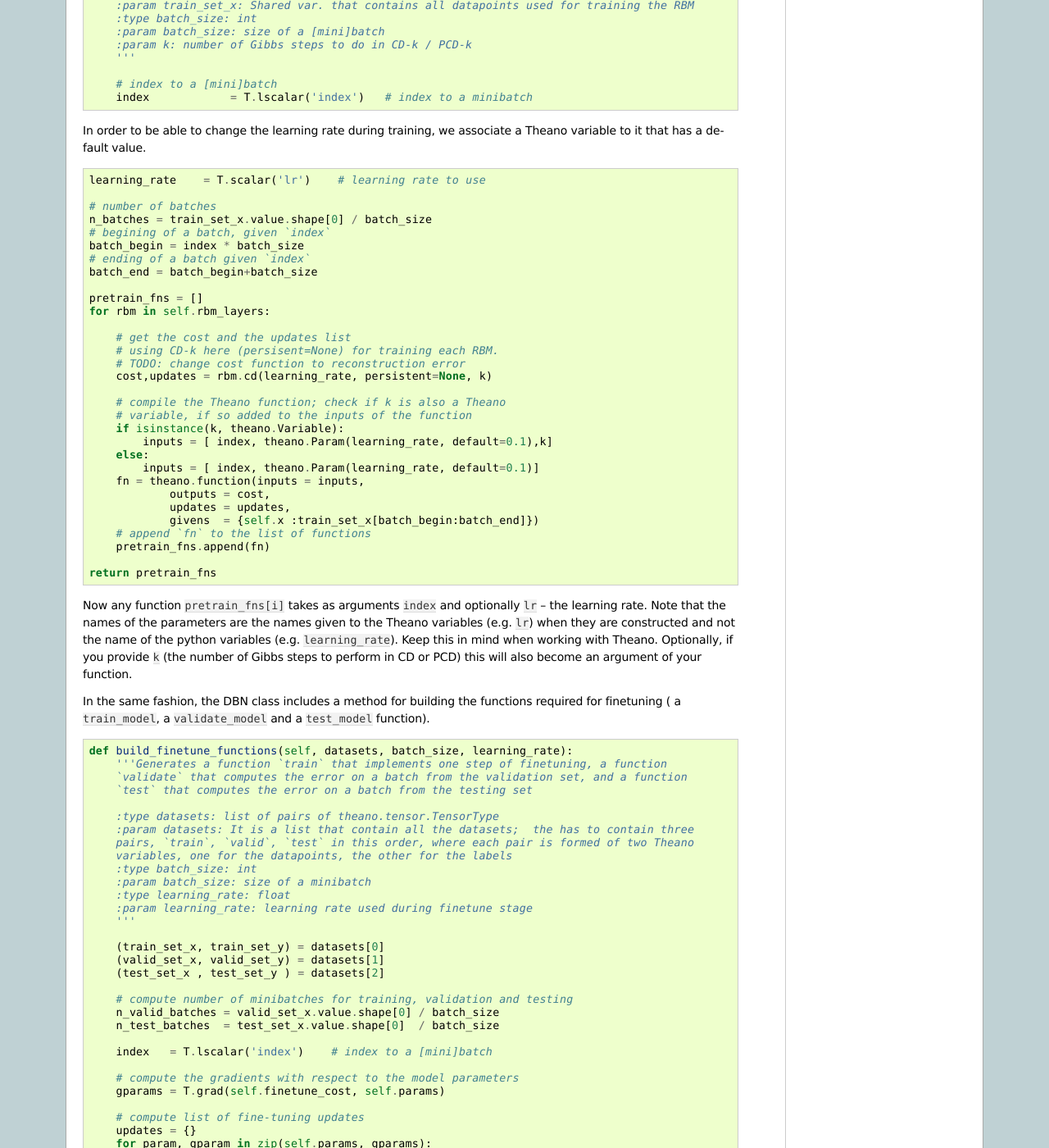
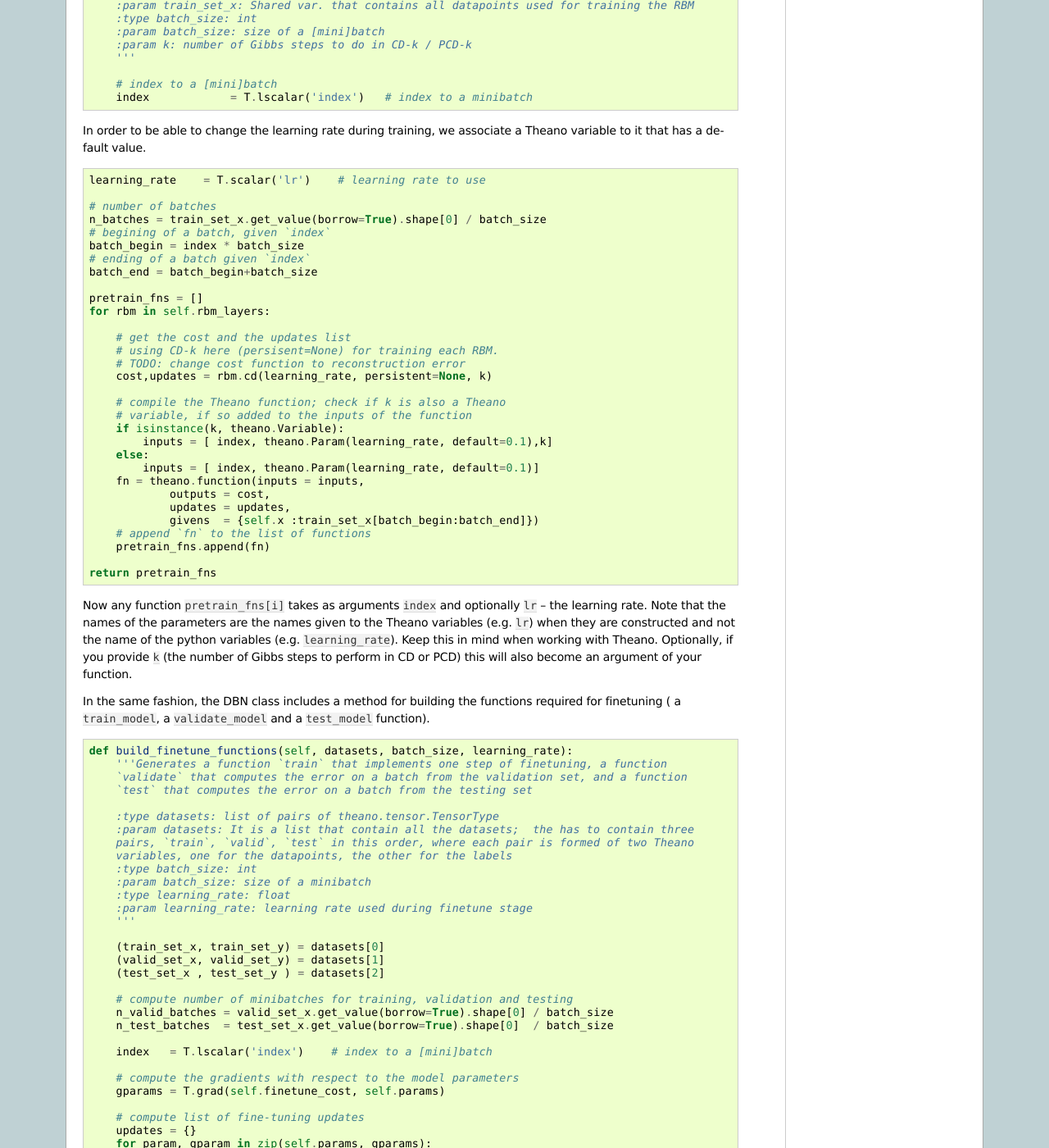
Before and after one commit to lisa-lab/DeepLearningTutorials, a Sphinx documentation site: the page built from doc/DBN.txt, in a window 1280 px wide and 1400 px high, scrolled down 4017 px. Shown: the whole window at 82% size. Built offline with Sphinx 7.4.7, drawn with Linux system fonts in a browser that asks for light colours; formulas are drawn with MathJax 3.

Commit message:
Remove .value in DBN

```diff
--- a/doc/DBN.txt
+++ b/doc/DBN.txt
@@ -294,7 +294,7 @@ Theano variable to it that has a default value.
         learning_rate    = T.scalar('lr')    # learning rate to use
 
         # number of batches
-        n_batches = train_set_x.value.shape[0] / batch_size
+        n_batches = train_set_x.get_value(borrow=True).shape[0] / batch_size
         # begining of a batch, given `index`
         batch_begin = index * batch_size
         # ending of a batch given `index`
@@ -358,8 +358,8 @@ and a ``test_model`` function).
         (test_set_x , test_set_y ) = datasets[2]
 
         # compute number of minibatches for training, validation and testing
-        n_valid_batches = valid_set_x.value.shape[0] / batch_size
-        n_test_batches  = test_set_x.value.shape[0]  / batch_size
+        n_valid_batches = valid_set_x.get_value(borrow=True).shape[0] / batch_size
+        n_test_batches  = test_set_x.get_value(borrow=True).shape[0]  / batch_size
 
         index   = T.lscalar('index')    # index to a [mini]batch
 
```
Also changed, not shown: 1 other file.
